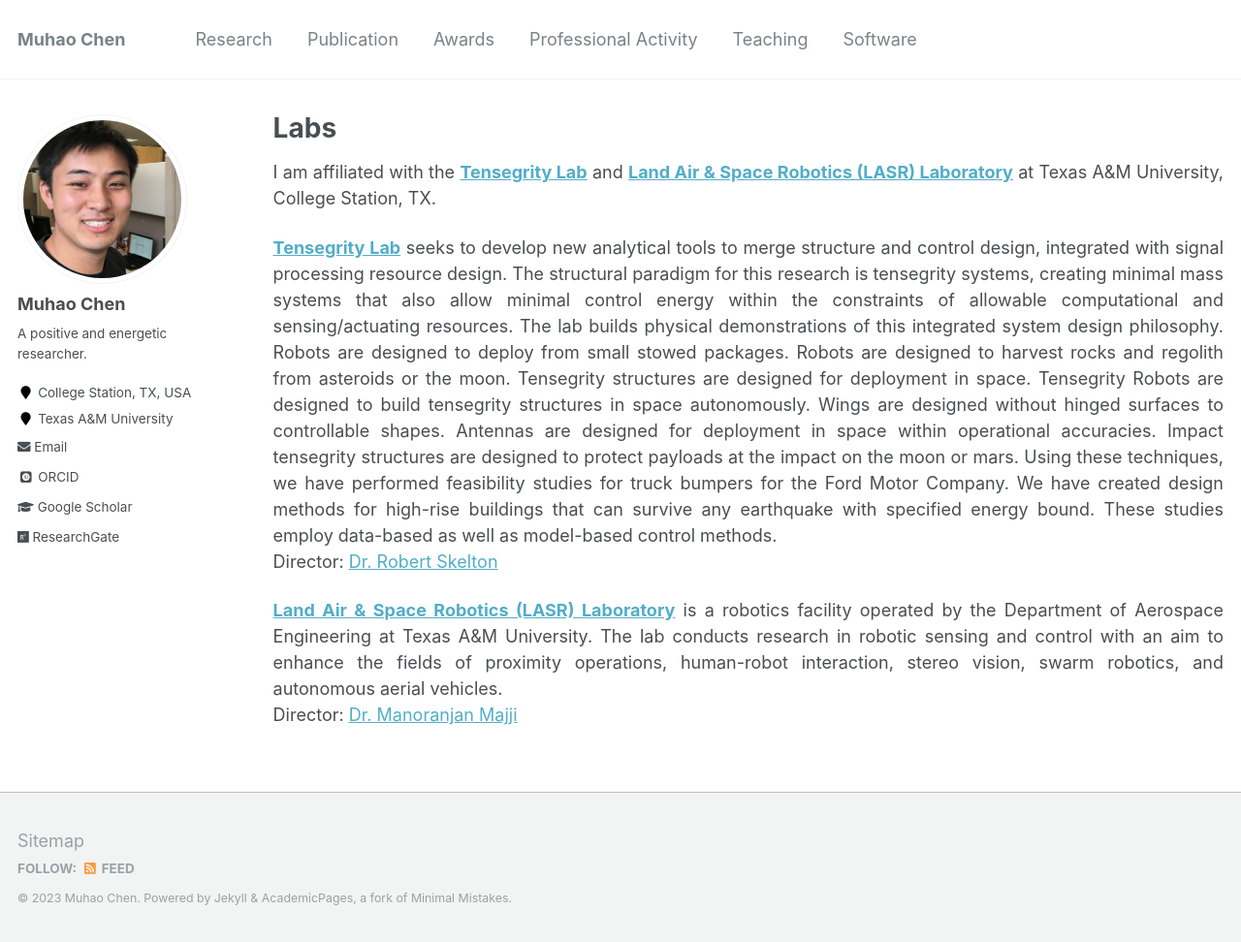
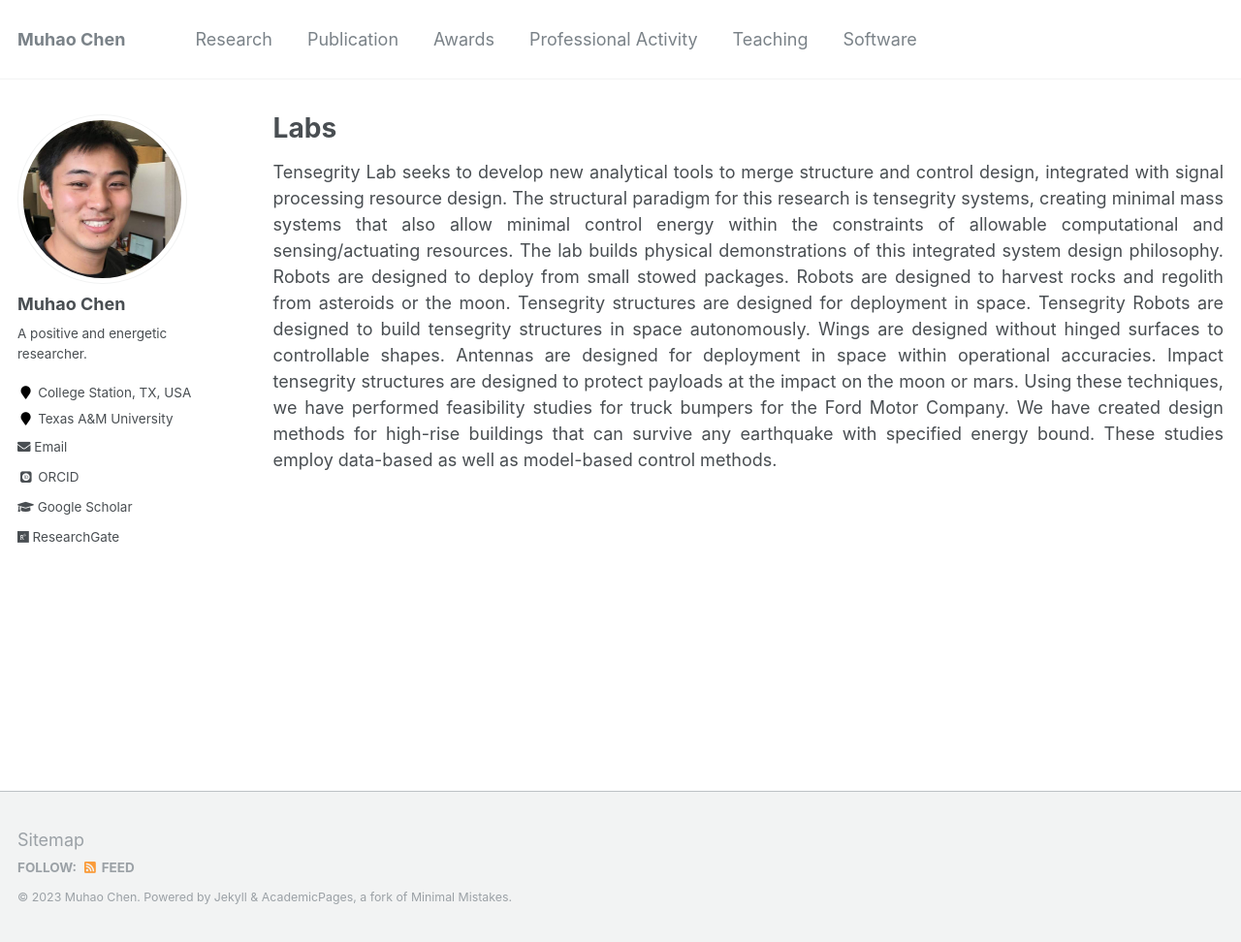
Before and after one commit to Muhao-Chen/muhao-chen.github.io, a Jekyll site: the page built from _pages/people.md, in a window 1280 px wide and 972 px high. Shown: the whole window at 97% size. Built offline with Jekyll 4.4.1, drawn with Linux system fonts in a browser that asks for light colours; some web fonts are replaced.

Commit message:
Update people.md

```diff
--- a/_pages/people.md
+++ b/_pages/people.md
@@ -8,11 +8,13 @@ toc: true
 
 <div style="text-align: justify;" markdown="1">
 
-I am affiliated with the **[Tensegrity Lab](https://bobskelton.github.io/)** and **[Land Air & Space Robotics (LASR) Laboratory](https://lasr.tamu.edu/)** at Texas A&M University, College Station, TX.
+<!-- I am affiliated with the **[Tensegrity Lab](https://bobskelton.github.io/)** and **[Land Air & Space Robotics (LASR) Laboratory](https://lasr.tamu.edu/)** at Texas A&M University, College Station, TX.  -->
 
-**[Tensegrity Lab](https://bobskelton.github.io/)** seeks to develop new analytical tools to merge structure and control design, integrated with signal processing resource design. The structural paradigm for this research is tensegrity systems, creating minimal mass systems that also allow minimal control energy within the constraints of allowable computational and sensing/actuating resources. The lab builds physical demonstrations of this integrated system design philosophy. Robots are designed to deploy from small stowed packages. Robots are designed to harvest rocks and regolith from asteroids or the moon. Tensegrity structures are designed for deployment in space. Tensegrity Robots are designed to build tensegrity structures in space autonomously. Wings are designed without hinged surfaces to controllable shapes. Antennas are designed for deployment in space within operational accuracies. Impact tensegrity structures are designed to protect payloads at the impact on the moon or mars. Using these techniques, we have performed feasibility studies for truck bumpers for the Ford Motor Company. We have created design methods for high-rise buildings that can survive any earthquake with specified energy bound. These studies employ data-based as well as model-based control methods.
-Director: [Dr. Robert Skelton](https://bobskelton.github.io/)
+<!-- **[Tensegrity Lab](https://bobskelton.github.io/)**  -->
 
-**[Land Air & Space Robotics (LASR) Laboratory](https://lasr.tamu.edu/)** is a robotics facility operated by the Department of Aerospace Engineering at Texas A&M University. The lab conducts research in robotic sensing and control with an aim to enhance the fields of proximity operations, human-robot interaction, stereo vision, swarm robotics, and autonomous aerial vehicles.
-Director: [Dr. Manoranjan Majji](https://engineering.tamu.edu/aerospace/profiles/majji-manoranjan.html)
+Tensegrity Lab seeks to develop new analytical tools to merge structure and control design, integrated with signal processing resource design. The structural paradigm for this research is tensegrity systems, creating minimal mass systems that also allow minimal control energy within the constraints of allowable computational and sensing/actuating resources. The lab builds physical demonstrations of this integrated system design philosophy. Robots are designed to deploy from small stowed packages. Robots are designed to harvest rocks and regolith from asteroids or the moon. Tensegrity structures are designed for deployment in space. Tensegrity Robots are designed to build tensegrity structures in space autonomously. Wings are designed without hinged surfaces to controllable shapes. Antennas are designed for deployment in space within operational accuracies. Impact tensegrity structures are designed to protect payloads at the impact on the moon or mars. Using these techniques, we have performed feasibility studies for truck bumpers for the Ford Motor Company. We have created design methods for high-rise buildings that can survive any earthquake with specified energy bound. These studies employ data-based as well as model-based control methods.
+<!-- Director: [Dr. Robert Skelton](https://bobskelton.github.io/)        -->
+
+<!-- **[Land Air & Space Robotics (LASR) Laboratory](https://lasr.tamu.edu/)** is a robotics facility operated by the Department of Aerospace Engineering at Texas A&M University. The lab conducts research in robotic sensing and control with an aim to enhance the fields of proximity operations, human-robot interaction, stereo vision, swarm robotics, and autonomous aerial vehicles.
+Director: [Dr. Manoranjan Majji](https://engineering.tamu.edu/aerospace/profiles/majji-manoranjan.html)    -->
 </div>
```
